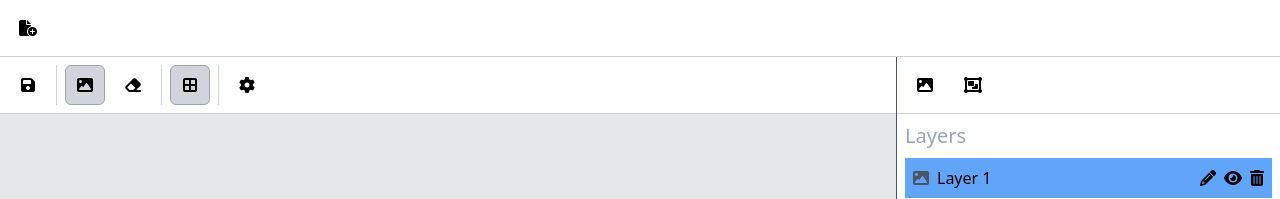
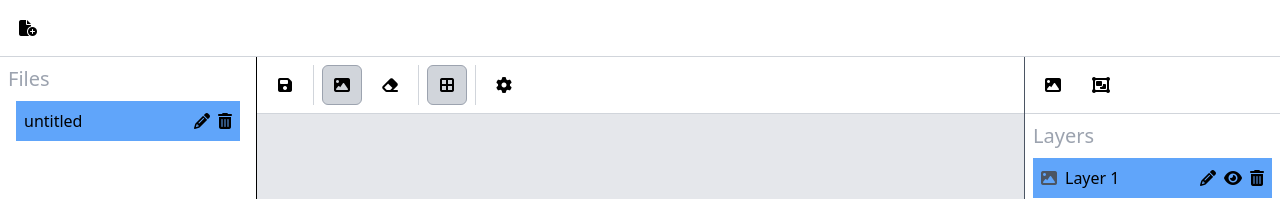
Before and after one commit to dylanclaywell/tile-titan-deprecated, a React (Vite) app: page / in a window 1280 px wide. Shown: the top 199 px of the page. Built offline with nearby package versions, Linux system fonts and the light colour scheme.

Commit message:
Added a file view

```diff
--- a/src/App.tsx
+++ b/src/App.tsx
@@ -1,26 +1,18 @@
 import React from 'react'
 
+import { EditorProvider } from './contexts/EditorContext'
 import { TilemapEditorView } from './views/TilemapEditorView'
-import { EditorProvider } from './contexts/EditorContext'
+import { FileView } from './views/FileView'
 import { MetadataView } from './views/MetadataView'
-import { Tools } from './components/Tools/Tools'
-import { ToolSection } from './components/Tools/ToolSection'
-import { Tool } from './components/Tool'
+import { Toolbar } from './components/Toolbar'
 
 function App() {
   return (
     <EditorProvider>
       <div className="w-full flex flex-col">
-        <Tools classes="grow shrink-0 border-black">
-          <ToolSection>
-            <Tool
-              name="New File"
-              icon="file-circle-plus"
-              onClick={() => undefined}
-            />
-          </ToolSection>
-        </Tools>
+        <Toolbar />
         <div className="flex max-h-screen max-w-screen divide-x overflow-hidden">
+          <FileView />
           <TilemapEditorView />
           <MetadataView />
         </div>
--- a/src/components/ResourceList/ResourceListItem.tsx
+++ b/src/components/ResourceList/ResourceListItem.tsx
@@ -9,7 +9,7 @@ export interface Props {
   icon?: string
   sortOrder: number
   isSelected: boolean
-  isVisible: boolean
+  isVisible?: boolean
   name: string
   onClick: () => void
   onRename: (id: string) => void
@@ -17,7 +17,7 @@ export interface Props {
   onDragStart: React.DragEventHandler<HTMLDivElement>
   onDragEnd: React.DragEventHandler<HTMLDivElement>
   onDrop: React.DragEventHandler<HTMLDivElement>
-  onHide: (id: string) => void
+  onHide?: (id: string) => void
   onDelete: (id: string) => void
 }
 
@@ -25,7 +25,7 @@ export function ResourceListItem({
   id,
   icon,
   isSelected,
-  isVisible,
+  isVisible = true,
   name,
   onClick,
   onRename,
@@ -81,6 +81,7 @@ export function ResourceListItem({
           iconName="pencil"
           onClick={() => onRename(id)}
         />
+        {onHide && (
           <Button
             name={isVisible ? 'Hide' : 'Show'}
             classes={clsx({
@@ -90,6 +91,7 @@ export function ResourceListItem({
             iconName={isVisible ? 'eye' : 'eye-slash'}
             onClick={() => onHide(id)}
           />
+        )}
         <Button
           name="Delete"
           classes={clsx({
--- a/src/components/TilemapEditor/Tile.tsx
+++ b/src/components/TilemapEditor/Tile.tsx
@@ -28,7 +28,7 @@ function BaseTile({
         height: tileHeight,
       }}
     >
-      <img className="pointer-events-none outline-none select-none" />
+      <img className="pointer-events-none outline-none select-none tile" />
     </div>
   )
 }
--- a/src/components/TilemapEditor/TilemapEditor.tsx
+++ b/src/components/TilemapEditor/TilemapEditor.tsx
@@ -19,6 +19,7 @@ export interface Props {
     tilesetX: number
     tilesetY: number
     tilesetName: string
+    tileData: string
   }) => void
 }
 
@@ -137,6 +138,8 @@ export function TilemapEditor({ layers, currentLayer, onTileClick }: Props) {
             return
 
           if (tool.type === 'tile') {
+            img.src = tool.canvas.toDataURL()
+
             onTileClick({
               layerId: currentLayerId,
               tileX: cursorX,
@@ -144,9 +147,8 @@ export function TilemapEditor({ layers, currentLayer, onTileClick }: Props) {
               tilesetX: tool.tilesetX ?? -1,
               tilesetY: tool.tilesetY ?? -1,
               tilesetName: tool.tilesetName ?? 'unknown',
+              tileData: img.src,
             })
-
-            img.src = tool.canvas.toDataURL()
           } else if (tool.type === 'eraser') {
             onTileClick({
               layerId: currentLayerId,
@@ -155,6 +157,7 @@ export function TilemapEditor({ layers, currentLayer, onTileClick }: Props) {
               tilesetX: -1,
               tilesetY: -1,
               tilesetName: '',
+              tileData: '',
             })
 
             img.src = ''
--- /dev/null
+++ b/src/components/Toolbar.tsx
@@ -0,0 +1,18 @@
+import React, { useContext } from 'react'
+
+import { EditorContext } from '../contexts/EditorContext'
+import { Tools } from './Tools/Tools'
+import { ToolSection } from './Tools/ToolSection'
+import { Tool } from './Tool'
+
+export function Toolbar() {
+  const [, { addFile }] = useContext(EditorContext)
+
+  return (
+    <Tools classes="grow shrink-0 border-black">
+      <ToolSection>
+        <Tool name="New File" icon="file-circle-plus" onClick={addFile} />
+      </ToolSection>
+    </Tools>
+  )
+}
--- a/src/contexts/EditorContext.tsx
+++ b/src/contexts/EditorContext.tsx
@@ -1,4 +1,10 @@
-import React, { createContext, useCallback, useRef, useState } from 'react'
+import React, {
+  createContext,
+  useCallback,
+  useEffect,
+  useRef,
+  useState,
+} from 'react'
 import { v4 as generateId } from 'uuid'
 
 import {
@@ -29,7 +35,6 @@ export type State = {
   showGrid: boolean
   selectedLayerId: string | null
   selectedFileId: string
-  // layers: LayerType[]
   tileWidth: number
   tileHeight: number
   width: number
@@ -50,6 +55,7 @@ export type Actions = {
     tilesetX: number
     tilesetY: number
     tilesetName: string
+    tileData: string
   }) => void
   updateLayerSettings: (
     id: string,
@@ -82,6 +88,8 @@ export type Actions = {
   removeLayer: (id: string) => void
   removeObject: (layerId: string, objectId: string) => void
   regenerateMap: (layerId: string, width: number, height: number) => void
+  addFile: () => void
+  selectFile: (id: string) => void
 }
 
 const tileCanvas = document.createElement('canvas')
@@ -118,16 +126,6 @@ const initialState: State = {
   width: 10,
   tileHeight: 32,
   tileWidth: 32,
-  // layers: [
-  //   {
-  //     id: initialSelectedLayerId,
-  //     type: 'tilelayer',
-  //     name: 'Layer 1',
-  //     data: generateMap(10, 10),
-  //     isVisible: true,
-  //     sortOrder: 0,
-  //   },
-  // ],
   selectedFileId: initialSelectedFileId,
   selectedLayerId: initialSelectedLayerId,
 }
@@ -149,6 +147,8 @@ export const EditorContext = createContext<[State, Actions]>([
     updateObjectSettings: () => undefined,
     removeObject: () => undefined,
     regenerateMap: () => undefined,
+    addFile: () => undefined,
+    selectFile: () => undefined,
   },
 ])
 
@@ -276,6 +276,7 @@ export function EditorProvider({ children }: { children: React.ReactNode }) {
       tilesetX,
       tilesetY,
       tilesetName,
+      tileData,
     }: {
       layerId: string
       tileX: number
@@ -283,6 +284,7 @@ export function EditorProvider({ children }: { children: React.ReactNode }) {
       tilesetX: number
       tilesetY: number
       tilesetName: string
+      tileData: string
     }) => {
       setState((state) => {
         const selectedFile = state.files.find(
@@ -303,6 +305,7 @@ export function EditorProvider({ children }: { children: React.ReactNode }) {
             tilesetName,
             tilesetX,
             tilesetY,
+            tileData,
           }
 
           const newLayers: LayerType[] = selectedFile.layers.map((layer) => {
@@ -680,6 +683,58 @@ export function EditorProvider({ children }: { children: React.ReactNode }) {
     })
   }
 
+  function addFile() {
+    setState((state) => {
+      const newFile: FileType = {
+        id: generateId(),
+        name: `Untitled ${state.files.length + 1}`,
+        layers: [],
+      }
+
+      return {
+        ...state,
+        files: [...state.files, newFile],
+        selectedFileId: newFile.id,
+      }
+    })
+  }
+
+  function selectFile(id: string) {
+    setState((state) => {
+      return {
+        ...state,
+        selectedFileId: id,
+      }
+    })
+  }
+
+  useEffect(
+    function updateTileImagesWithLayerData() {
+      const selectedFile = state.files.find(
+        (file) => file.id === state.selectedFileId
+      )
+
+      if (!selectedFile) return
+
+      const tileImages = document.querySelectorAll('.tile')
+      const layers = selectedFile.layers.filter(
+        (l): l is TileLayerType => l.type === 'tilelayer'
+      )
+
+      layers.forEach((layer) => {
+        layer.data.forEach((row, j) => {
+          row.forEach((tile, k) => {
+            const tileImage = tileImages[j * row.length + k]
+            if (!tileImage || !(tileImage instanceof HTMLImageElement)) return
+
+            tileImage.src = tile.tileData ?? ''
+          })
+        })
+      })
+    },
+    [state.selectedFileId]
+  )
+
   const actions = {
     updateCanvas,
     handleToolClick,
@@ -695,6 +750,8 @@ export function EditorProvider({ children }: { children: React.ReactNode }) {
     addObject,
     removeObject,
     regenerateMap,
+    addFile,
+    selectFile,
   }
 
   return (
--- a/src/types/tilemap.ts
+++ b/src/types/tilemap.ts
@@ -4,6 +4,7 @@ export const TileData = z.object({
   tilesetName: z.string().min(1),
   tilesetX: z.number(),
   tilesetY: z.number(),
+  tileData: z.string().optional(),
 })
 export type TileDataType = z.infer<typeof TileData>
 
--- /dev/null
+++ b/src/views/FileView.tsx
@@ -0,0 +1,33 @@
+import React, { useContext } from 'react'
+
+import { EditorContext } from '../contexts/EditorContext'
+import { ResourceList } from '../components/ResourceList/ResourceList'
+import { ResourceListItem } from '../components/ResourceList/ResourceListItem'
+
+export function FileView() {
+  const [{ files, selectedFileId }, { selectFile }] = useContext(EditorContext)
+
+  return (
+    <div className="p-2 basis-[20vw] border-black">
+      <h1 className="text-gray-400 text-xl">Files</h1>
+      <ResourceList>
+        {files.map((file) => (
+          <ResourceListItem
+            key={file.id}
+            id={file.id}
+            draggedId={null}
+            name={file.name}
+            onClick={() => selectFile(file.id)}
+            onDragStart={() => undefined}
+            onDragEnd={() => undefined}
+            onDrop={() => undefined}
+            isSelected={selectedFileId === file.id}
+            onDelete={() => undefined}
+            onRename={() => undefined}
+            sortOrder={0}
+          />
+        ))}
+      </ResourceList>
+    </div>
+  )
+}
--- a/src/views/MetadataView.tsx
+++ b/src/views/MetadataView.tsx
@@ -17,7 +17,7 @@ export function MetadataView() {
   }, [selectedLayerId, selectedFile])
 
   return (
-    <div className="overflow-hidden flex flex-col basis-[30vw] divide-y border-gray-600">
+    <div className="overflow-hidden flex flex-col basis-[20vw] divide-y border-gray-600">
       <LayerView />
       {selectedLayer?.type === 'tilelayer' ? <TilesetView /> : <ObjectView />}
     </div>
--- a/src/views/TilemapEditorView.tsx
+++ b/src/views/TilemapEditorView.tsx
@@ -23,7 +23,7 @@ export function TilemapEditorView() {
 
   return (
     <div
-      className={clsx('basis-[70vw] h-screen overflow-hidden', {
+      className={clsx('basis-[60vw] h-screen overflow-hidden border-black', {
         'cursor-crosshair': tool.type === 'object',
       })}
     >
```
Lines whose indentation alone changed are shown as unchanged.
